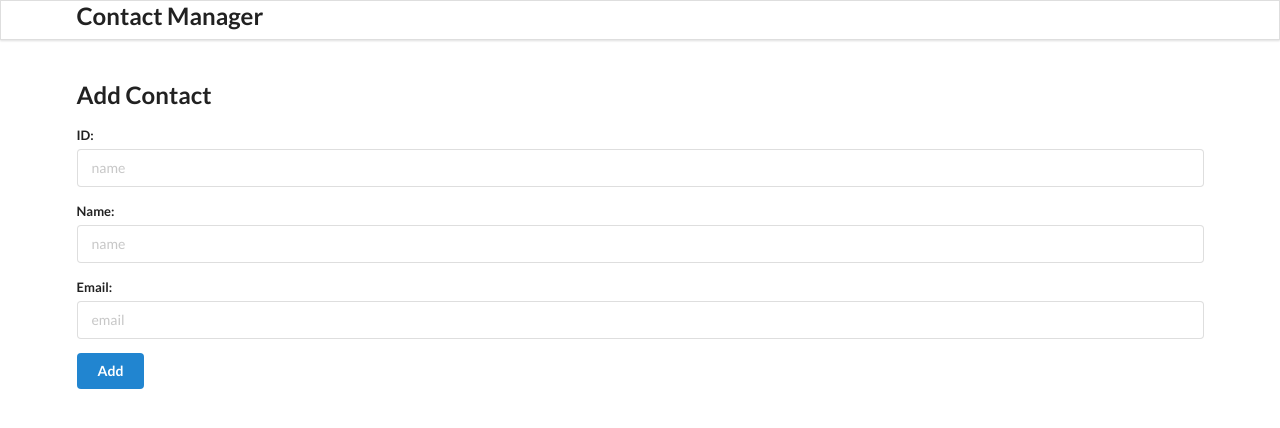
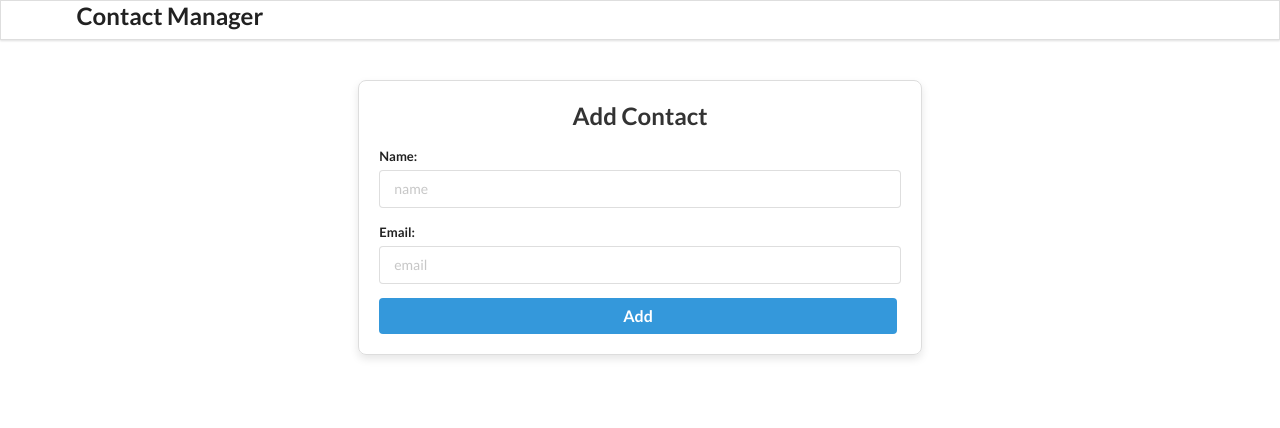
Before and after one commit to Sujan-shrestha7/contact-app-react, a React (Create React App) app: page / in a window 1280 px wide. Shown: the top 428 px of the page. Built offline with nearby package versions, Linux system fonts and the light colour scheme.

Commit message:
Add files via upload

```diff
--- a/package.json
+++ b/package.json
@@ -9,6 +9,7 @@
     "react": "^18.3.1",
     "react-dom": "^18.3.1",
     "react-scripts": "5.0.1",
+    "url": "^0.11.4",
     "web-vitals": "^2.1.4"
   },
   "scripts": {
--- a/src/components/AddContact.js
+++ b/src/components/AddContact.js
@@ -1,29 +1,27 @@
 import React from 'react';
+import './style.css';
 
 class AddContact extends React.Component{
 
     state={
-        "id":"",
         "name":"",
         "email":"",
     }
     add =(e)=>{
         e.preventDefault();
-        if(this.state.name === " " && this.state.email === " "){
+        if(this.state.name === " " || this.state.email === " "){
             alert("please fill up all form");
             return
         }
+        this.props.AddContactHandler(this.state);
+        this.setState({name:"", email:""})
         console.log(this.state);
-    }
+    };
     render(){
         return(
             <div className='ui main' style={{marginTop:"80px"}}>
                 <h2> Add Contact</h2>
-                <form className='ui form' onSubmit={this.add}>
-                <div className='field'>
-                        <label>ID:</label>
-                        <input type='text' name='name' placeholder='name' value={this.state.id} onChange={(e)=> this.setState({id: e.target.value})}/>
-                    </div>
+                <form className='ui form container' onSubmit={this.add}>
                     <div className='field'>
                         <label>Name:</label>
                         <input type='text' name='name' placeholder='name' value={this.state.name} onChange={(e)=> this.setState({name: e.target.value})}/>
--- a/src/components/App.js
+++ b/src/components/App.js
@@ -1,16 +1,37 @@
-import React,{useState} from 'react';
+import React, { useState, useEffect } from 'react';
 import './App.css';
 import Header from './Header';
 import AddContact from './AddContact';
 import ContactList from './ContactList';
 
 function App() {
-  const [contacts,setContacts]= useState([]);
+  const LOCAL_STORAGE_KEY = 'contacts';
+  const [contacts, setContacts] = useState([]);
+
+  const AddContactHandler = (contact) => {
+    console.log(contact);
+    setContacts((prevContacts) => [...prevContacts, contact]);
+  };
+
+
+  useEffect(() => {
+    const retrieveContacts = JSON.parse(localStorage.getItem(LOCAL_STORAGE_KEY));
+    if (retrieveContacts) {
+      setContacts(retrieveContacts);
+    }
+  }, []);
+
+
+  useEffect(() => {
+    localStorage.setItem(LOCAL_STORAGE_KEY, JSON.stringify(contacts));
+  }, [contacts]);
+
+
   return (
     <div className='ui container'>
       <Header />
-      <AddContact/>
-      <ContactList contacts={contacts}/>
+      <AddContact AddContactHandler={AddContactHandler} />
+      <ContactList contacts={contacts} />
     </div>
   );
 }
--- a/src/components/ContactCard.js
+++ b/src/components/ContactCard.js
@@ -3,13 +3,12 @@ import user from "../images/user.png";
 
 const ContactCard = (props) => {
 
-    const{id, name, email}=props.contact;
+    const{name, email}=props.contact;
     return(
         <div className='item'>
             <img className="ui avatar image" src={user} alt="user" />
         <div className='content'>
-        <div className='header'>{id}</div>
-            <div>{name}</div>
+        <div className='header'>{name}</div>
             <div> {email}
 
         <i className='trash alternate outline icon' style={ {color:"red", marginTop:"7px"}}></i></div>
--- /dev/null
+++ b/src/components/style.css
@@ -0,0 +1,50 @@
+/* style.css */
+.ui.main {
+    width: 50%;
+    margin: 0 auto;
+    padding: 20px;
+    border: 1px solid #ddd;
+    border-radius: 8px;
+    box-shadow: 0 4px 8px rgba(0, 0, 0, 0.1);
+}
+
+.ui.main h2 {
+    text-align: center;
+    color: #333;
+}
+
+.ui.form {
+    display: flex;
+    flex-direction: column;
+}
+
+.field {
+    margin-bottom: 20px;
+}
+
+.field label {
+    font-size: 14px;
+    margin-bottom: 5px;
+    color: #666;
+}
+
+.field input {
+    padding: 10px;
+    font-size: 16px;
+    border: 1px solid #ccc;
+    border-radius: 4px;
+}
+
+.ui.button.blue {
+    background-color: #3498db;
+    color: white;
+    border: none;
+    padding: 10px 15px;
+    font-size: 16px;
+    cursor: pointer;
+    border-radius: 4px;
+}
+
+.ui.button.blue:hover {
+    background-color: #2980b9;
+}
```
Also changed, not shown: 1 other file (tests, documents, lock files or other folders).
